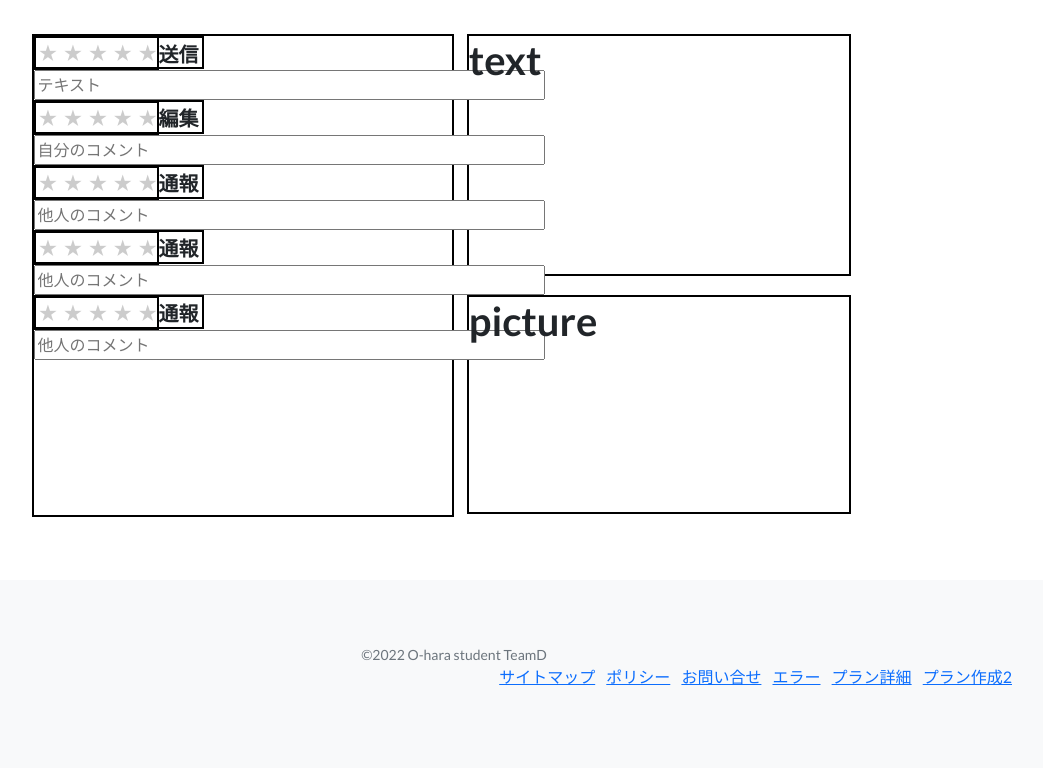
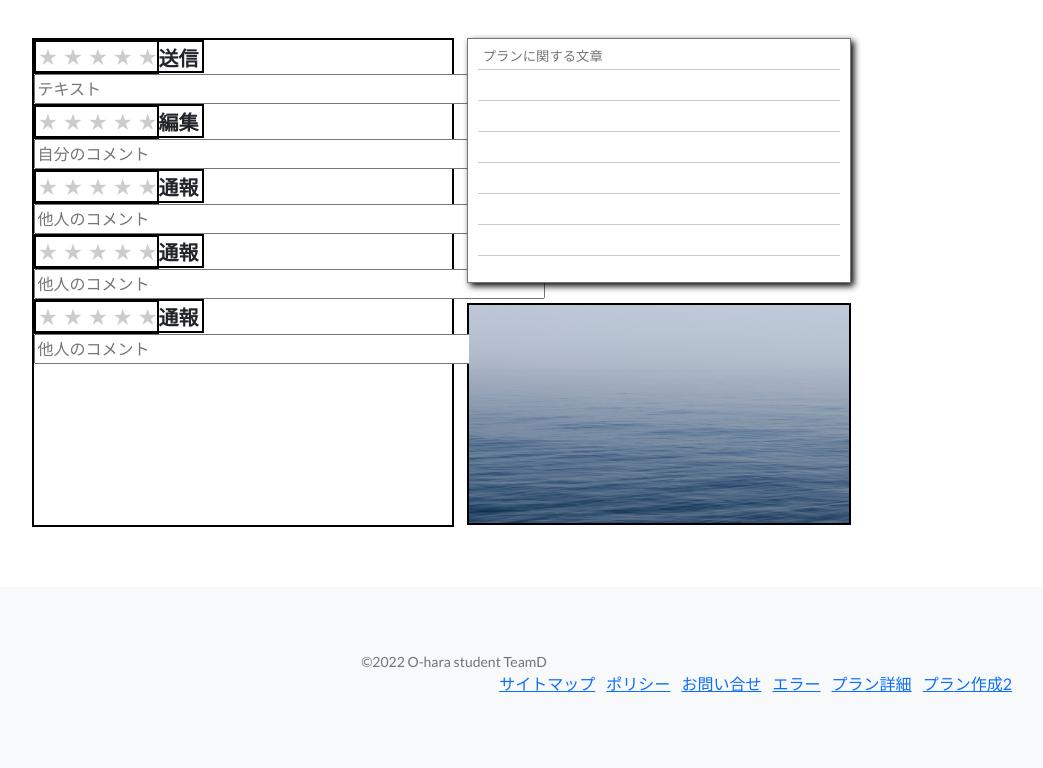
Before and after one commit to morihisa1235/plan_system, a Django app: page /plan_detail/ in a window 1280 px wide. Shown: the part 565-1333 px from the top of the page, without its empty margins (186-1229 px from the left). Before the commit the page ends 1250 px from the top, so only its background shows below. Run offline with Django 3.2, Linux system fonts and the light colour scheme; data that the repository does not hold is empty; some libraries are stand-ins or nearby versions.

Commit message:
プラン詳細枠組み

```diff
--- a/maplan/templates/plan_detail.html
+++ b/maplan/templates/plan_detail.html
@@ -390,12 +390,14 @@
 
 <!---->
 </div>
-    <div class = "text_boader">
-    <h1>text</h1>
+
+<div>
+    <textarea class = "plan_detail_textarea" name="text" placeholder = "プランに関する文章"></textarea>
 </div>
 
 <div class = "picture_boader">
-    <h1>picture</h1>
+    <img class = "test_picture" src="{% static 'assets/img/bg-masthead.jpg' %}">
 </div>
-    </div>
+
+</div>
 {% endblock %}
--- a/static/css/mystyle.css
+++ b/static/css/mystyle.css
@@ -764,7 +764,7 @@ label span{
 
 .picture_boader {
     border: #000000 solid 2px;
-    margin-top: 1.5%;
+    margin-top: 1.6%;
 	margin-left: 51%;
     max-width: 100%;
     width: 30%;
@@ -779,3 +779,28 @@ label span{
     width: 33%;
     height: 80%;
 }
+
+.plan_detail_textarea {
+    margin-top: 3%;
+    margin-left: 1%;
+    max-width: 100%;
+    width: 30%;
+    height: 40%;
+    font-size: 10pt;
+    line-height: 31px;
+    padding-right: 15px;
+    padding-left: 15px;
+    box-shadow: 0.2em 0.2em 0.5em black;
+    resize:none;
+    background-image: -webkit-linear-gradient(left, white 10px, transparent 10px), -webkit-linear-gradient(right, white 10px, transparent 10px), -webkit-linear-gradient(white 30px, #ccc 30px, #ccc 31px, white 31px);
+    background-image: -moz-linear-gradient(left, white 10px, transparent 10px), -moz-linear-gradient(right, white 10px, transparent 10px), -moz-linear-gradient(white 30px, #ccc 30px, #ccc 31px, white 31px);
+    background-image: -ms-linear-gradient(left, white 10px, transparent 10px), -ms-linear-gradient(right, white 10px, transparent 10px), -ms-linear-gradient(white 30px, #ccc 30px, #ccc 31px, white 31px);
+    background-image: -o-linear-gradient(left, white 10px, transparent 10px), -o-linear-gradient(right, white 10px, transparent 10px), -o-linear-gradient(white 30px, #ccc 30px, #ccc 31px, white 31px);
+    background-image: linear-gradient(left, white 10px, transparent 10px), linear-gradient(right, white 10px, transparent 10px), linear-gradient(white 30px, #ccc 30px, #ccc 31px, white 31px);
+    background-size: 100% 100%, 100% 100%, 100% 31px;
+}
+
+.test_picture {
+    width: 100%;
+    height: 100%;
+}
```
